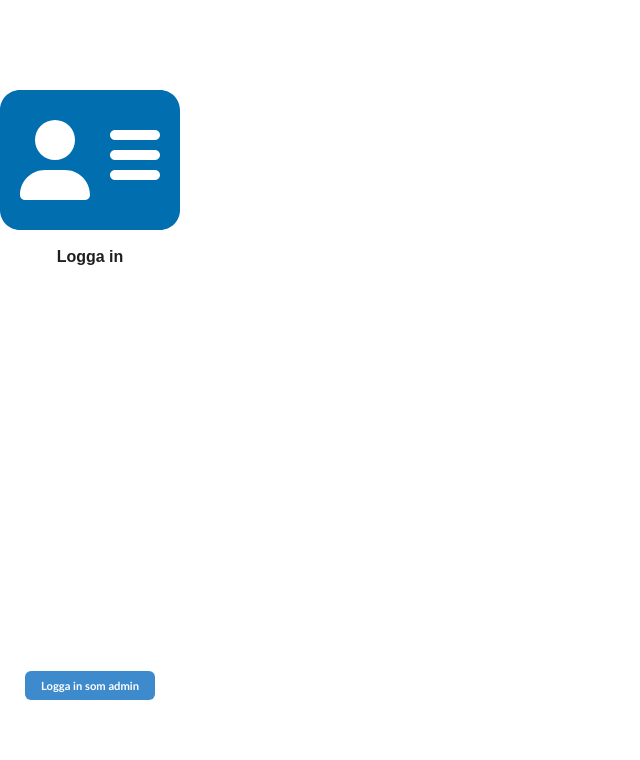
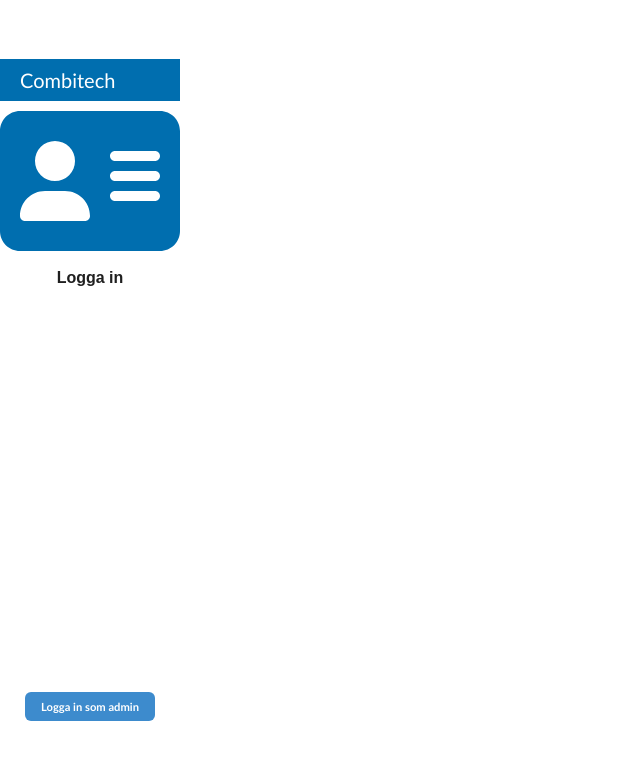
Before and after one commit to sebgro98/Visitation-logger, a React (Vite) app in the folder Frontend/Visitation-logger-frontend/: page / in a window 1280 px wide. Shown: the top 760 px of the page, without its empty margins (0-640 px from the left). Built offline with nearby package versions, Linux system fonts and the light colour scheme; the HTML template or start-up script is replaced by a standard one.

Commit message:
Add Header component and integrate it into the main App layout

```diff
--- a/Frontend/Visitation-logger-frontend/src/App.jsx
+++ b/Frontend/Visitation-logger-frontend/src/App.jsx
@@ -2,14 +2,21 @@
 import "./App.css";
 import RoleSelection from "./pages/roleSelection";
 import Login from "./pages/login";
+import Header from "./components/header";
 
 function App() {
   return (
-    <Routes>
-      <Route path="/" element={<RoleSelection />} />
-      <Route path="/login/admin" element={<Login isAdminMode={true} />} />
-      <Route path="/login/visitor" element={<Login isAdminMode={false} />} />
-    </Routes>
+    <>
+      <header>
+        <Header isLoggedIn={false} onLogout={() => {}} />
+      </header>
+
+      <Routes>
+        <Route path="/" element={<RoleSelection />} />
+        <Route path="/login/admin" element={<Login isAdminMode={true} />} />
+        <Route path="/login/visitor" element={<Login isAdminMode={false} />} />
+      </Routes>
+    </>
   );
 }
 
--- /dev/null
+++ b/Frontend/Visitation-logger-frontend/src/components/header/header.css
@@ -0,0 +1,27 @@
+.header {
+  display: flex;
+  justify-content: space-between;
+  align-items: center;
+  background-color: #006eaf;
+  padding: 10px 20px;
+  color: white;
+}
+
+.header-title {
+  margin: 0;
+  font-size: 20px;
+  font-weight: 500;
+}
+
+.logout-button {
+  background-color: transparent;
+  color: white;
+  border: none;
+  padding: 10px 20px;
+  cursor: pointer;
+  font-size: 17px;
+}
+
+.logout-button:hover {
+  background-color: lightgray;
+}
--- /dev/null
+++ b/Frontend/Visitation-logger-frontend/src/components/header/index.jsx
@@ -0,0 +1,22 @@
+import PropTypes from "prop-types";
+import "./header.css";
+
+const Header = ({ isLoggedIn, onLogout }) => {
+  return (
+    <div className="header">
+      <h1 className="header-title">Combitech</h1>
+      {isLoggedIn && (
+        <button className="logout-button" onClick={onLogout}>
+          Log Out
+        </button>
+      )}
+    </div>
+  );
+};
+
+Header.propTypes = {
+  isLoggedIn: PropTypes.bool.isRequired,
+  onLogout: PropTypes.func.isRequired,
+};
+
+export default Header;
```
